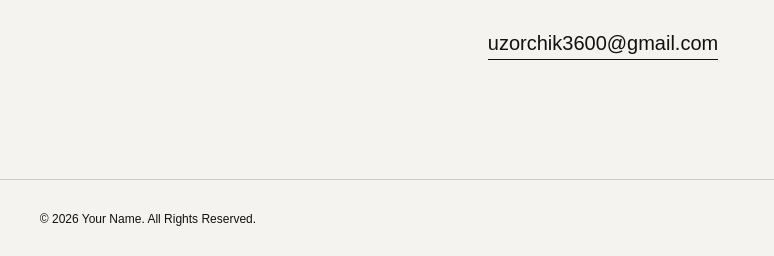
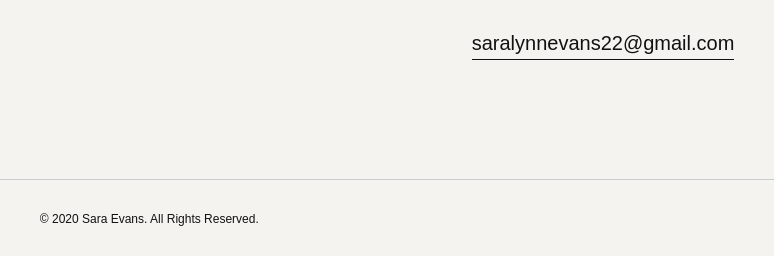
Before and after one commit to saraevansmusic557-stack/Saraevans.com-tour, a plain HTML site: page index.html in a window 1280 px wide. Shown: the part 2227-2483 px from the top of the page, 37-811 px from the left. Drawn offline with Linux system fonts and the light colour scheme.

Commit message:
Update index.html

```diff
--- a/index.html
+++ b/index.html
@@ -4,7 +4,7 @@
   <meta charset="UTF-8">
   <meta name="viewport" content="width=device-width, initial-scale=1.0">
 
-  <title>Tour | Your Name</title>
+  <title>Tour | Sara Evans</title>
   <meta name="description" content="Official tour dates and events.">
 
   <link rel="stylesheet" href="style.css">
@@ -14,7 +14,7 @@
 
   <!-- Navigation -->
   <header class="site-header">
-    <a href="#" class="logo">YOUR NAME</a>
+    <a href="#" class="logo">SARA EVANS</a>
 
     <nav>
       <a href="#tour">TOUR</a>
@@ -125,8 +125,8 @@
 
       <h2>CONTACT</h2>
 
-      <a href="mailto:uzorchik3600@gmail.com">
-        uzorchik3600@gmail.com
+      <a href="mailto:saralynnevans22@gmail.com">
+        saralynnevans22@gmail.com
       </a>
 
     </section>
@@ -136,9 +136,9 @@
 
   <!-- Footer -->
   <footer>
-    <p>© 2026 Your Name. All Rights Reserved.</p>
+    <p>© 2020 Sara Evans. All Rights Reserved.</p>
 
-    <a href="mailto:uzorchik3600@gmail.com">
+    <a href="mailto: saralynnevans22@gmail.com">
       Email
     </a>
   </footer>
```
